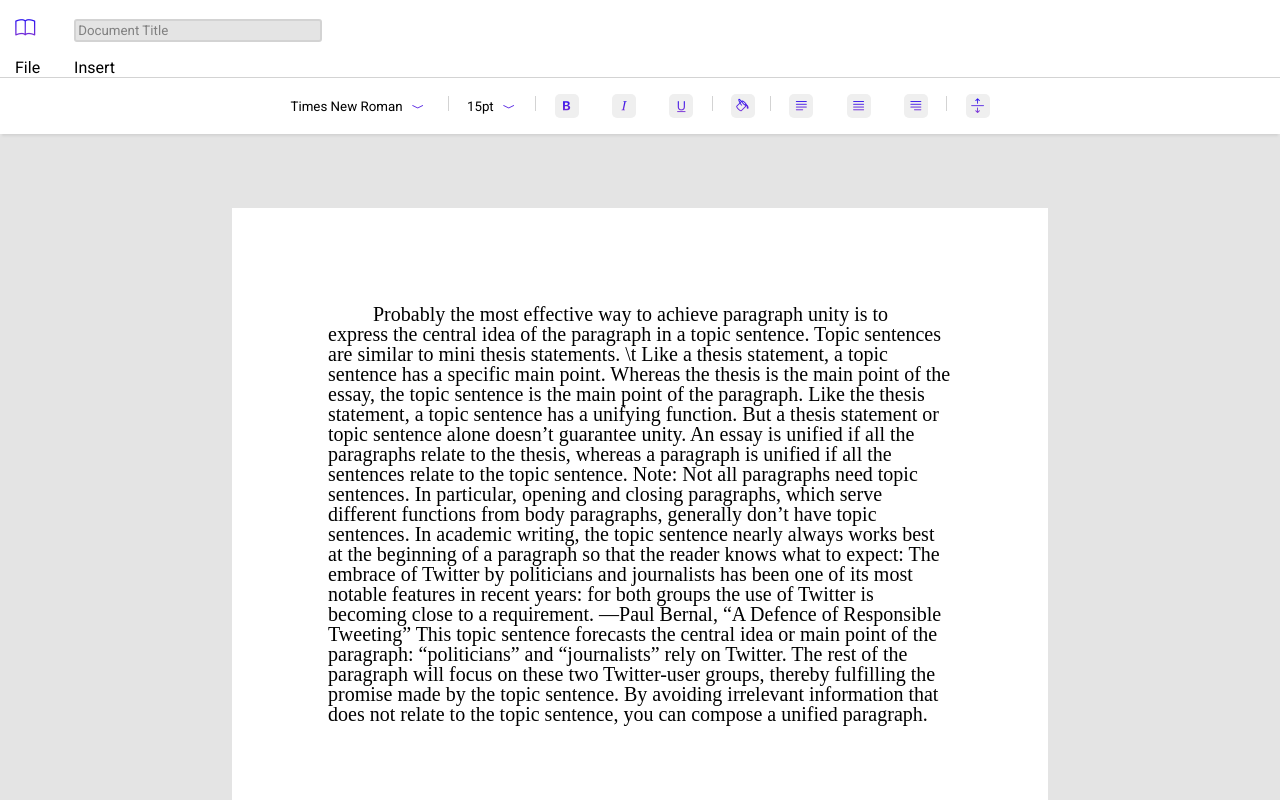
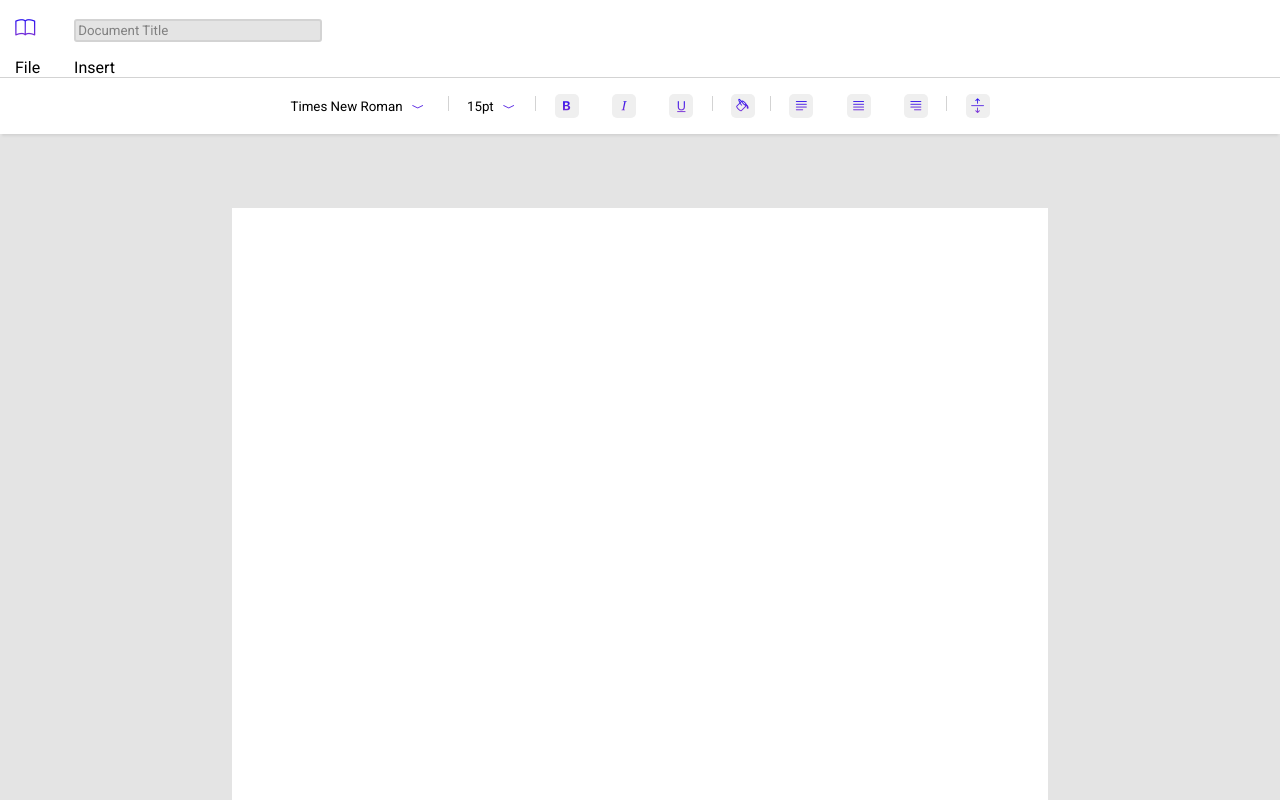
Before and after one commit to nuckarronjones/Document-Editor, a plain HTML site: page Doc Editor/index.html in a window 1280 px wide. Shown: the top 800 px of the page. Drawn offline with nearby package versions, Linux system fonts and the light colour scheme.

Commit message:
Small Updates

```diff
--- a/Doc Editor/index.html
+++ b/Doc Editor/index.html
@@ -139,17 +139,7 @@
 	<!-- icon link website https://icons8.com/icons/set/image-link -->
 	<div id="text_Container"><!-- js reads spaces, could mess up counter. leave this all together -->
 		<div id="text_Area" contenteditable style="font-family: Times new roman;line-spacing: 1.15;line-height: 1;font-size: 15pt;position:relative">
-			&emsp;&emsp;&nbsp;Probably the most effective way to achieve paragraph unity is to express the central idea of the paragraph in a topic sentence.
 
-			Topic sentences are similar to mini thesis statements. \t Like a thesis statement, a topic sentence has a specific main point. Whereas the thesis is the main point of the essay, the topic sentence is the main point of the paragraph. Like the thesis statement, a topic sentence has a unifying function. But a thesis statement or topic sentence alone doesn’t guarantee unity. An essay is unified if all the paragraphs relate to the thesis, whereas a paragraph is unified if all the sentences relate to the topic sentence. Note: Not all paragraphs need topic sentences. In particular, opening and closing paragraphs, which serve different functions from body paragraphs, generally don’t have topic sentences.
-
-			In academic writing, the topic sentence nearly always works best at the beginning of a paragraph so that the reader knows what to expect:
-
-			The embrace of Twitter by politicians and journalists has been one of its most notable features in recent years: for both groups the use of Twitter is becoming close to a requirement.
-
-			—Paul Bernal, “A Defence of Responsible Tweeting”
-
-			This topic sentence forecasts the central idea or main point of the paragraph: “politicians” and “journalists” rely on Twitter. The rest of the paragraph will focus on these two Twitter-user groups, thereby fulfilling the promise made by the topic sentence. By avoiding irrelevant information that does not relate to the topic sentence, you can compose a unified paragraph.
 		</div>
 
 	</div>
```
